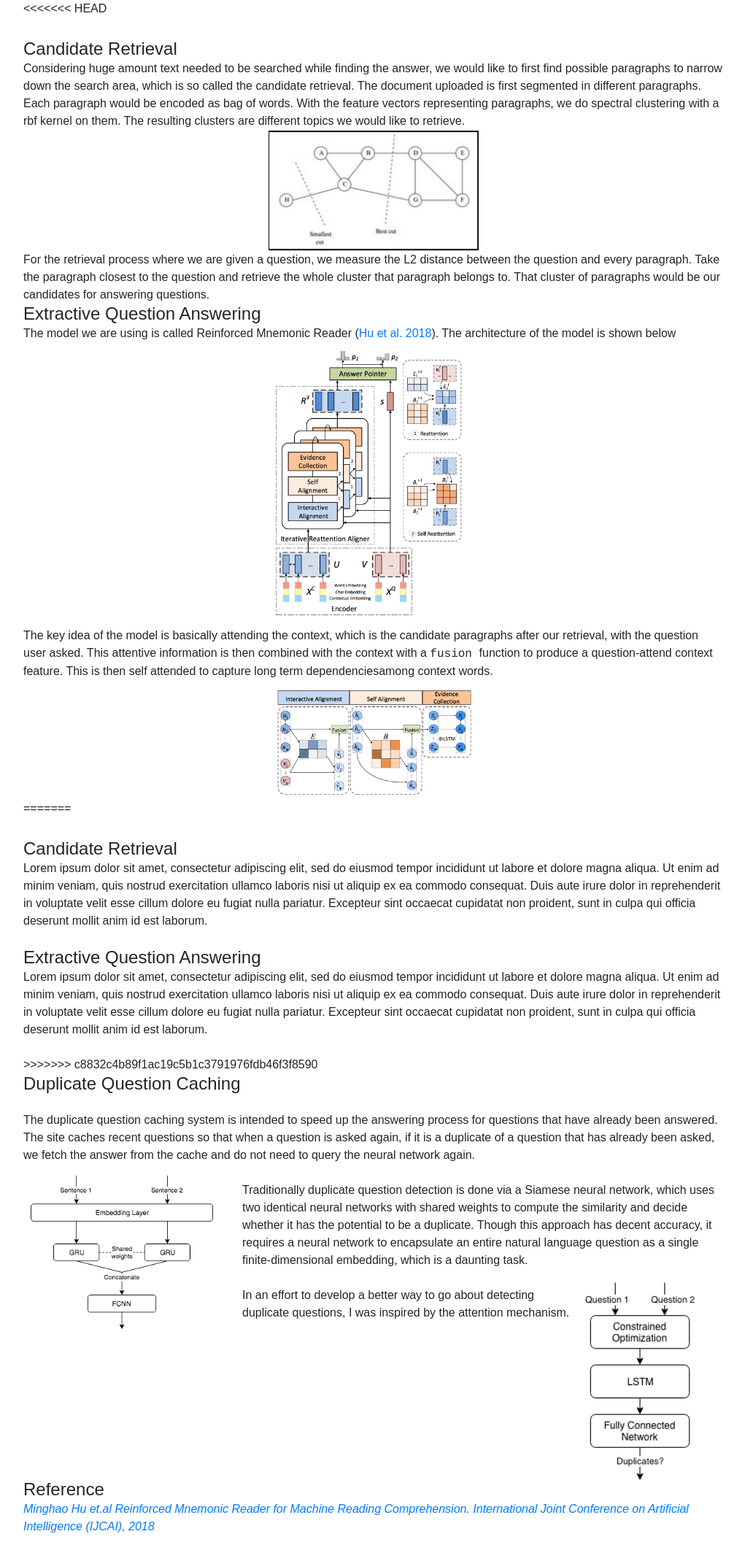
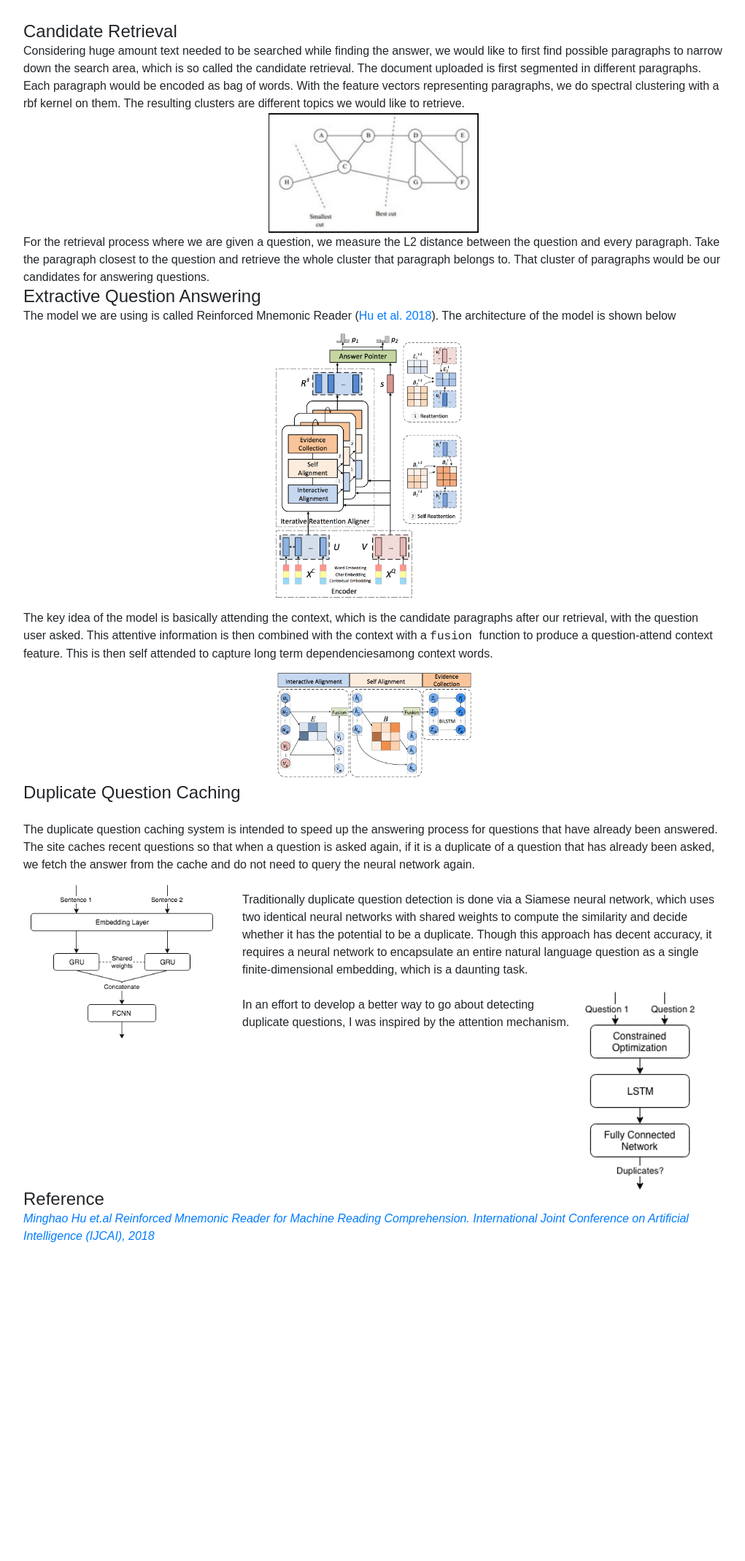
Before and after one commit to CornellDataScience/iFAQ, a Flask app: page /about in a window 1280 px wide. Shown: the part 56-2195 px from the top of the page at 73% size, without its empty margins (128-1149 px from the left). Run offline with Flask 2, Linux system fonts and the light colour scheme; parts of the project's set-up code (start-up, migrations or seed data) failed here and were passed over; some libraries are stand-ins or nearby versions.

Commit message:
update about

```diff
--- a/app/templates/about.html
+++ b/app/templates/about.html
@@ -12,7 +12,6 @@
 <!--===============================================================================================-->
 </head>
 
-<<<<<<< HEAD
 <style>
 .center {
     display: block;
@@ -44,22 +43,6 @@
     This is then self attended to capture long term dependenciesamong context words. </p>
     <img src="../static/images/attention_mech.png" width=30% class='center' >
 
-=======
-    <h4><br> Candidate Retrieval </h4>
-    <p>Lorem ipsum dolor sit amet, consectetur adipiscing elit, sed do eiusmod tempor incididunt ut labore et dolore
-        magna aliqua. Ut enim ad minim veniam, quis nostrud exercitation ullamco laboris nisi ut aliquip ex ea commodo
-        consequat. Duis aute irure dolor in reprehenderit in voluptate velit esse cillum dolore eu fugiat nulla
-        pariatur. Excepteur sint occaecat cupidatat non proident, sunt in culpa qui officia deserunt mollit anim id
-        est laborum.</p>
-    <br>
-    <h4> Extractive Question Answering </h4>
-    <p>Lorem ipsum dolor sit amet, consectetur adipiscing elit, sed do eiusmod tempor incididunt ut labore et dolore
-    magna aliqua. Ut enim ad minim veniam, quis nostrud exercitation ullamco laboris nisi ut aliquip ex ea commodo
-    consequat. Duis aute irure dolor in reprehenderit in voluptate velit esse cillum dolore eu fugiat nulla
-    pariatur. Excepteur sint occaecat cupidatat non proident, sunt in culpa qui officia deserunt mollit anim id
-    est laborum.</p>
-    <br>
->>>>>>> c8832c4b89f1ac19c5b1c3791976fdb46f3f8590
     <h4> Duplicate Question Caching </h4>
     <br>
     <p> The duplicate question caching system is intended to speed up the answering process for questions that
```
